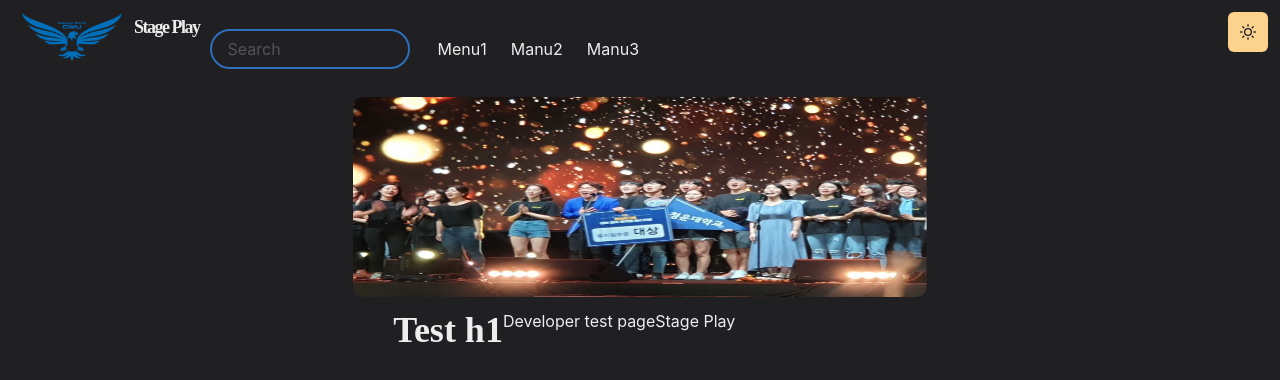
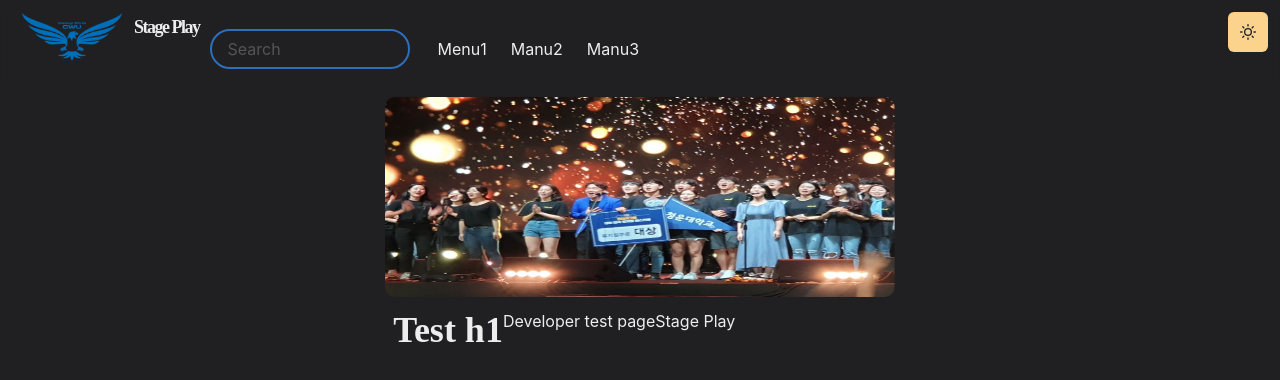
Before and after one commit to Haetae-Code/NextJS_Stage_Play, a Next.js app: page / in a window 1280 px wide. Shown: the top 380 px of the page. Built offline with nearby package versions, Linux system fonts and the light colour scheme.

Commit message:
slide set

```diff
--- a/components/MainImageSlider.js
+++ b/components/MainImageSlider.js
@@ -46,7 +46,7 @@ const ImageSlider = () => {
         ]
       )
     return (
-        <Container align='center'>
+        <Container align='center' w="100%">
                 <div ref={sliderRef} className="keen-slider">
                 <div className="keen-slider__slide number-slide1">
 
--- a/pages/_app.js
+++ b/pages/_app.js
@@ -3,7 +3,6 @@ import { Box, Container, Flex } from '@chakra-ui/react'
 import Layout from '../components/layouts/layout'
 import Chakra from '../components/chakra'
 import Header from '../components/Header'
-import ImageSlider from '../components/MainImageSlider'
 import Nav from '../components/NavBar'
 
 
@@ -16,7 +15,6 @@ const Website = ({Component, pageProps, router }) => {
 
             {/* <Header></Header> */}
             <Nav></Nav>
-            <ImageSlider/>
                 <Layout router={router}>
                     <AnimatePresence
                     exitBeforeEnter
--- a/pages/index.js
+++ b/pages/index.js
@@ -20,7 +20,8 @@ import ImageSlider from '../components/MainImageSlider'
 
 const Page = () => {
     return (
-        <Container>
+        <Container w="100%">
+            <ImageSlider></ImageSlider>
             <Container  pt={3} ml={1}>
                 <Box flexGrow={1} pl='1' display={'flex'}>
                     <Heading as="h1" variant="page-title">
```
